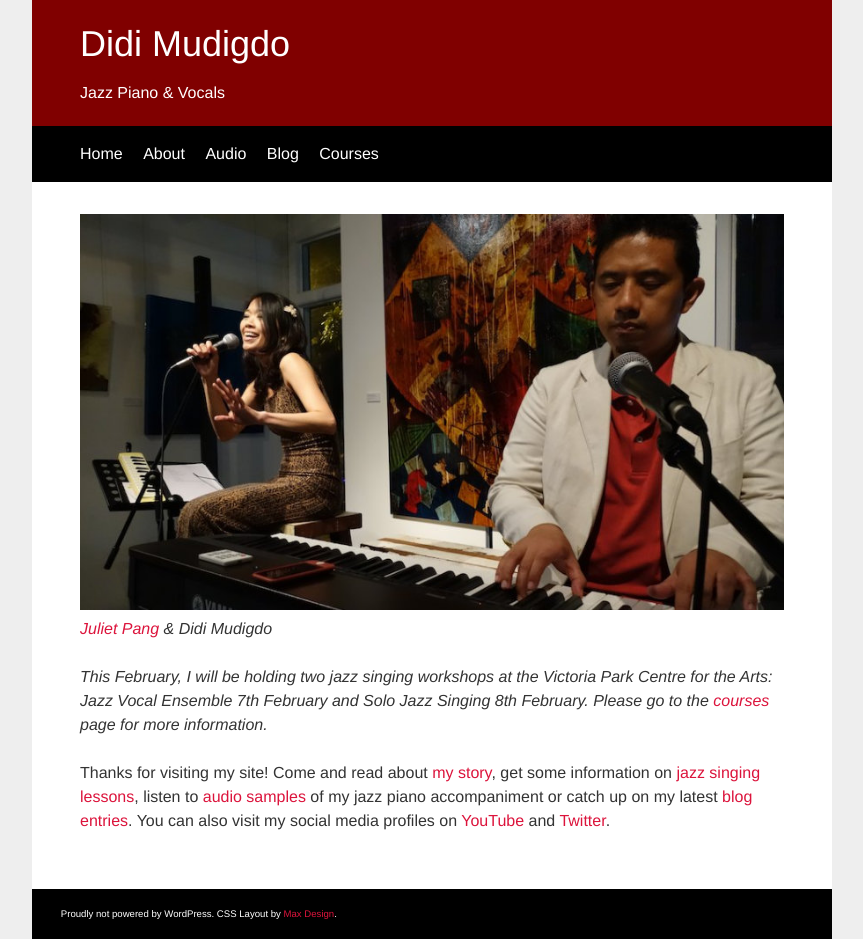
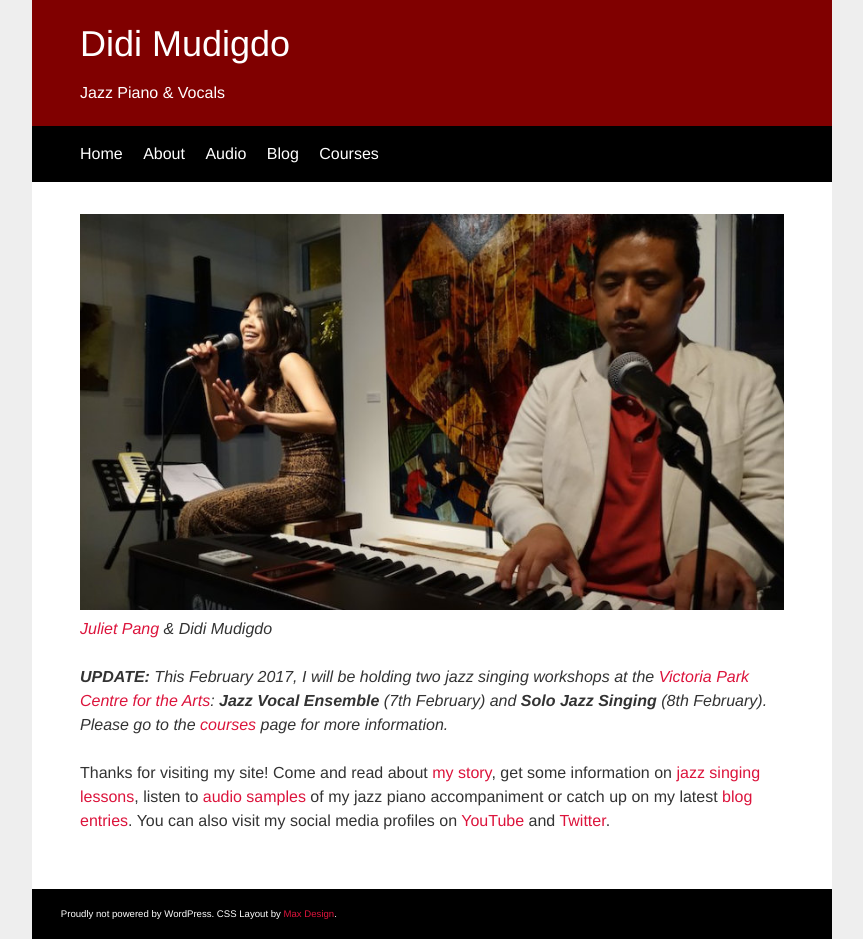
Before and after one commit to didijazz/didijazz.github.io, a Jekyll site: the page built from index.html, in a window 1280 px wide. Shown: the whole page, without its empty margins (208-1071 px from the left). Built offline with Jekyll 4.4.1, drawn with Linux system fonts in a browser that asks for light colours.

Commit message:
Some cosmetic improvements

```diff
--- a/index.html
+++ b/index.html
@@ -5,7 +5,7 @@
 <div class="blurb">
 	 <p><img class=img-responsive src="img/pianovox800px.jpg" alt=""><br><em><a href="http://julietpang.net" target="_blank">Juliet Pang</a> &amp; Didi Mudigdo</em></p>
 
-	<p><em>This February, I will be holding two jazz singing workshops at the Victoria Park Centre for the Arts: Jazz Vocal Ensemble 7th February and Solo Jazz Singing 8th February. Please go to the <a href="/courses">courses</a> page for more information.</em></p>
+	<p><em><strong>UPDATE:</strong> This February 2017, I will be holding two jazz singing workshops at the <a href="http://vicparkarts.org.au" target="_blank">Victoria Park Centre for the Arts</a>: <strong>Jazz Vocal Ensemble</strong>  (7th February) and <strong>Solo Jazz Singing</strong> (8th February). Please go to the <a href="/courses">courses</a> page for more information.</em></p>
 
 	<p>Thanks for visiting my site! Come and read about <a href="/about">my story</a>, get some information on <a href="/lessons">jazz singing lessons</a>, listen to <a href="/audio">audio samples</a> of my jazz piano accompaniment or catch up on my latest <a href="/blog">blog entries</a>. You can also visit my social media profiles on <a href="http://youtube.com/dmudigdo" target="_blank">YouTube</a> and <a href="http://twitter.com/didijazz" target="_blank">Twitter</a>.</p>
 
```
